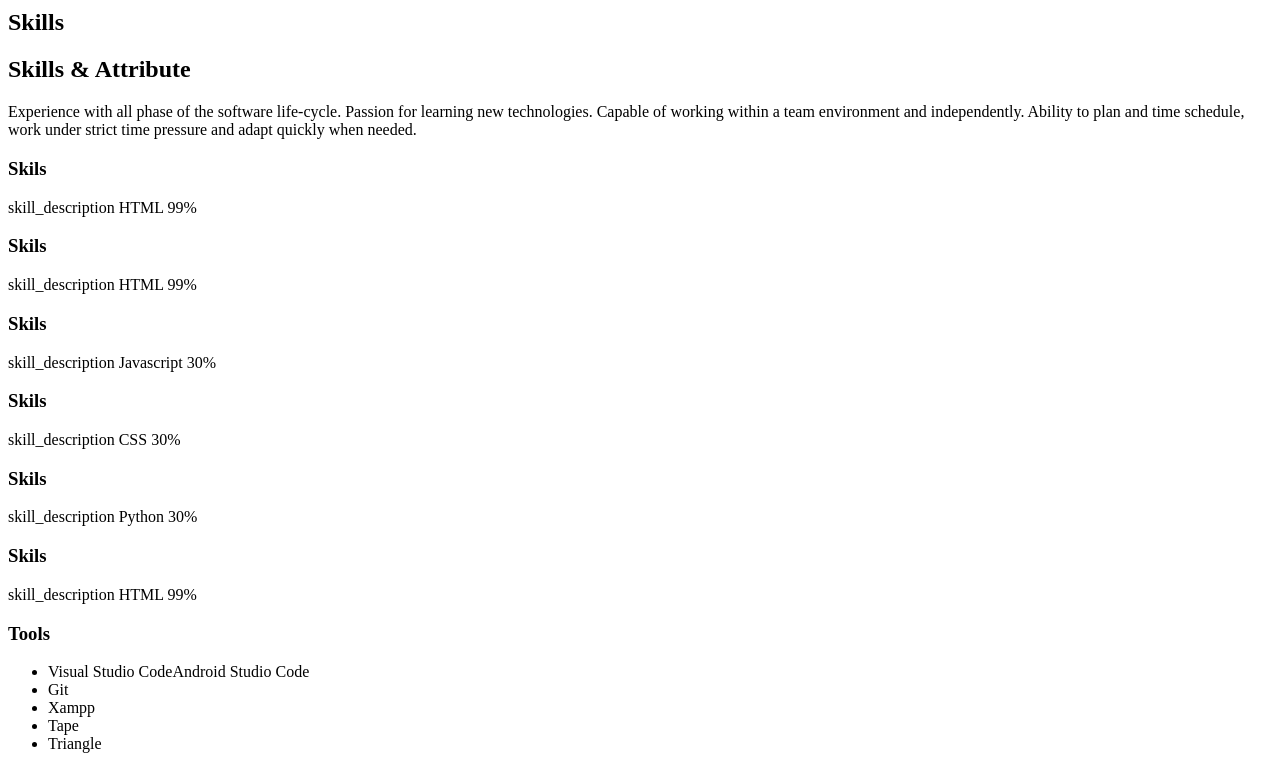
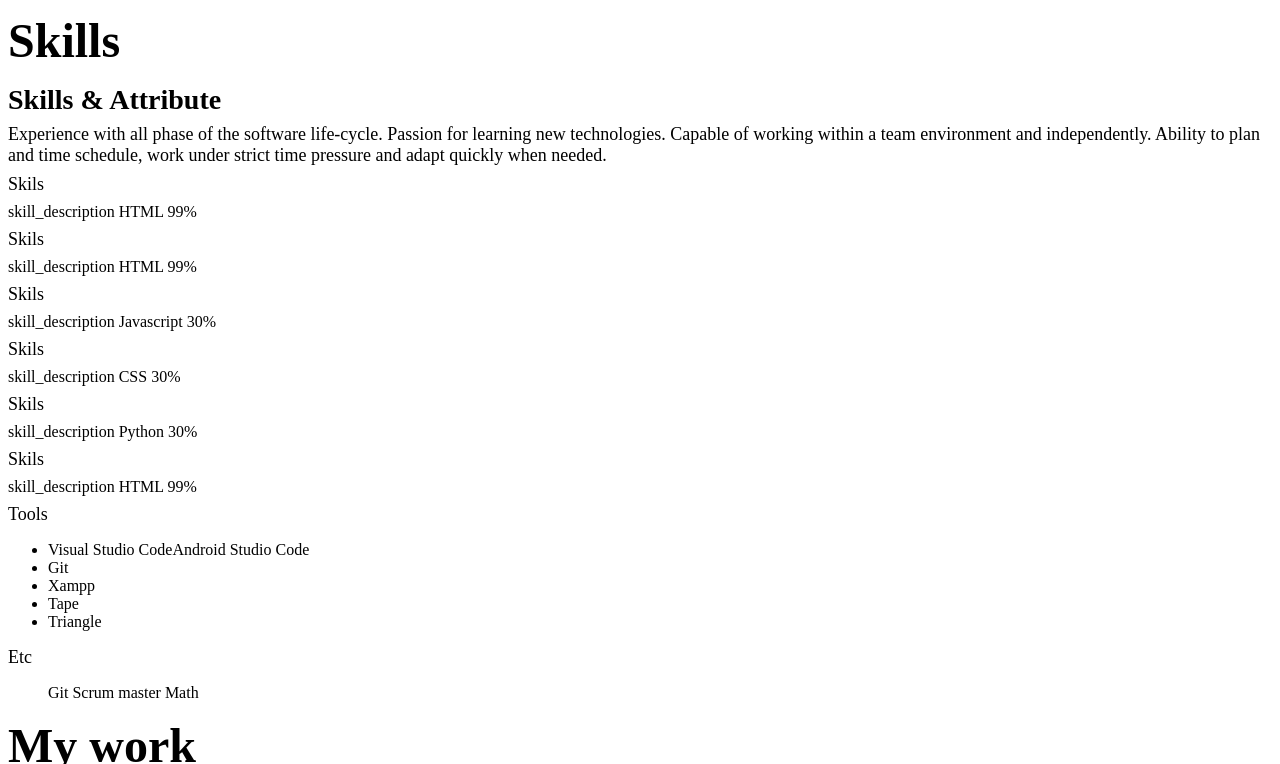
Before and after one commit to dizikjh/portfolio, a plain HTML site: page index.html in a window 1280 px wide. Shown: the part 1092-1856 px from the top of the page. Drawn offline with Linux system fonts and the light colour scheme; files that its build step writes are made by us from their sources; files whose address does not match are found by name.

Commit message:
CSS: Typograpy

```diff
--- a/imgs/style.css
+++ b/imgs/style.css
@@ -33,3 +33,32 @@
   /* included padding */
   box-sizing: border-box;
 }
+
+/* Typography heading 활자 설정 */
+h1 {
+  font-size: var(--font-large);
+  font-weight: var(--weight-bold);
+  color: var(--color-black);
+  margin: 16px 0px;
+}
+
+h2 {
+  font-size: var(--font-medium);
+  font-weight: var(--weight-semi-bold);
+  color: var(--color-black);
+  margin: 8px 0;
+}
+
+h3 {
+  font-size: var(--font-regular);
+  font-weight: var(--weight-regular);
+  color: var(--color-black);
+  margin: 8px 0;
+}
+
+p {
+  font-size: var(--font-regular);
+  font-weight: var(--weight-regular);
+  color: var(--color-black);
+  margin: 4px 0;
+}
```
